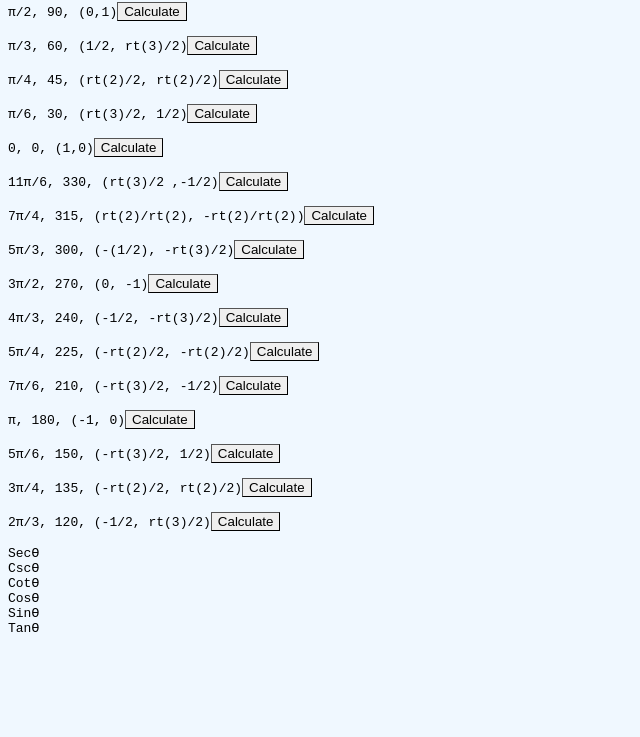
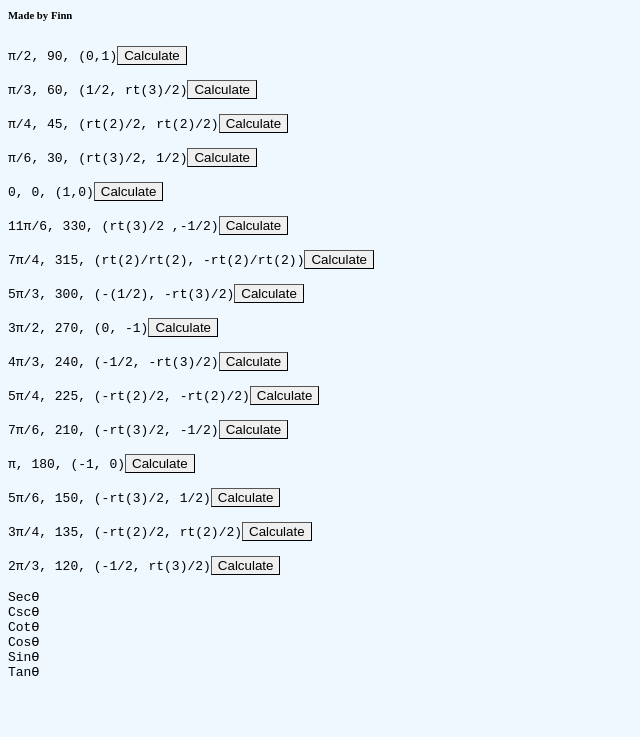
Before and after one commit to finnycode/trighelper2.0, a plain HTML site: page index.html in a window 1280 px wide. Shown: the part 63-800 px from the top of the page, without its empty margins (0-640 px from the left). Drawn offline with Linux system fonts and the light colour scheme.

Commit message:
Update index.html

```diff
--- a/index.html
+++ b/index.html
@@ -8,6 +8,7 @@
 </head>
 <body>
         <h1>Unit circle</h1>
+        <h6>Made by Finn</h6>
 
 
     <div unitcirclediv style="display: block-inline;">
```
